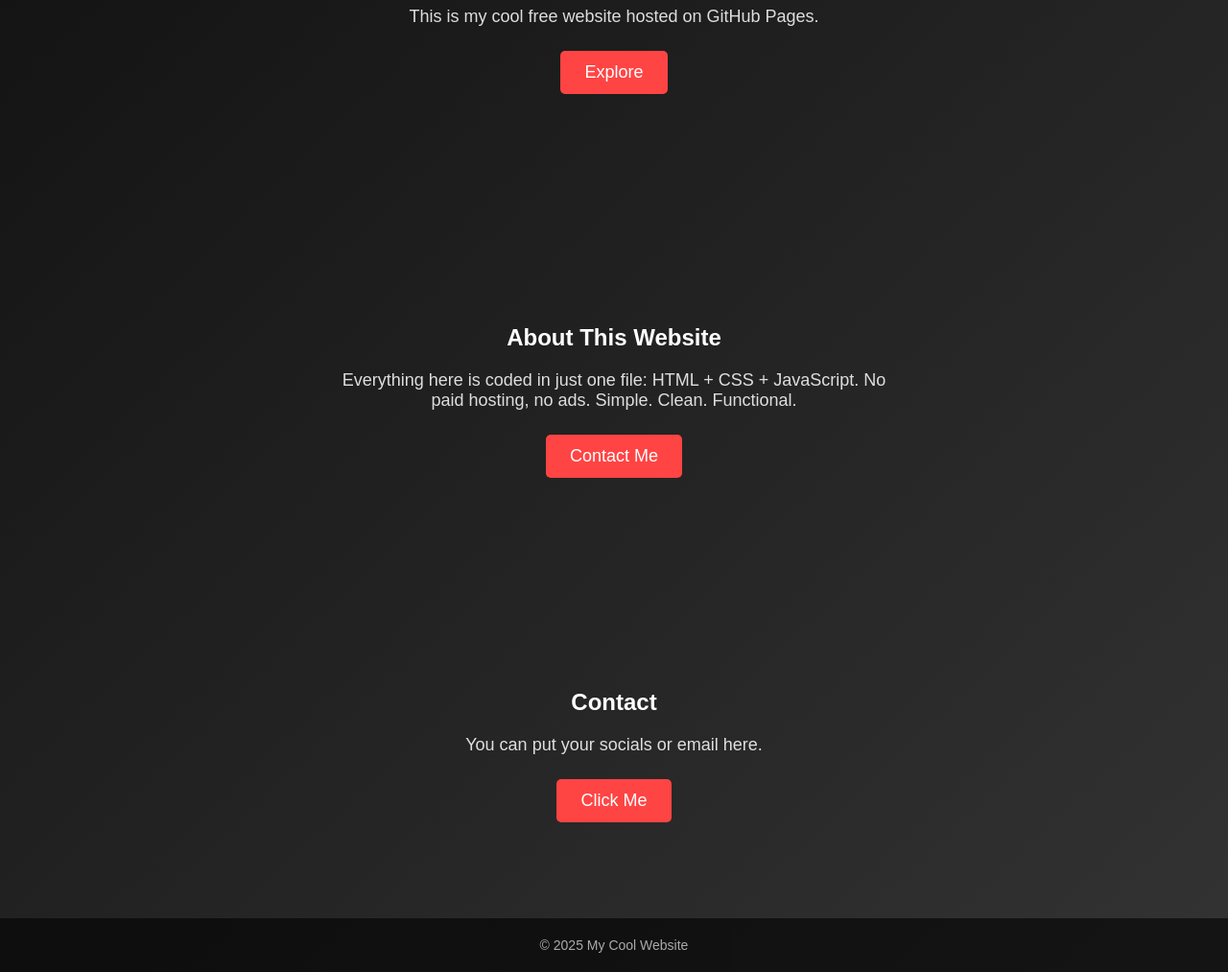
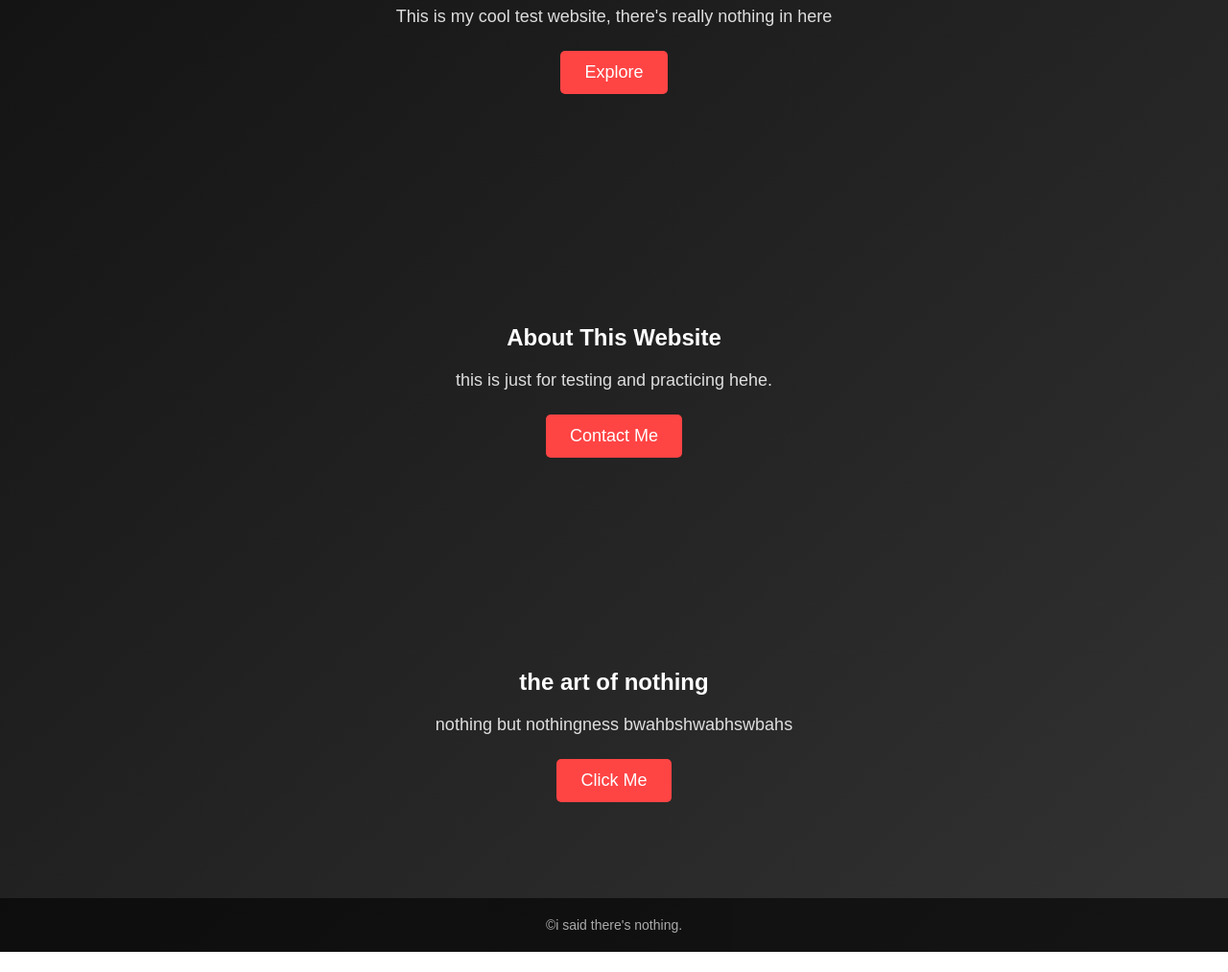
Before and after one commit to Zuqwise/zuqwise, a plain HTML site: page index.html in a window 1280 px wide. Shown: the part 210-1223 px from the top of the page at 96% size. After the commit the page ends 1202 px from the top, so only its background shows below. Drawn offline with Linux system fonts and the light colour scheme.

Commit message:
Update index.html

```diff
--- a/index.html
+++ b/index.html
@@ -70,30 +70,28 @@
 
   <header>
     <h1>Welcome</h1>
-    <p>This is my cool free website hosted on GitHub Pages.</p>
+    <p>This is my cool test website, there's really nothing in here</p>
     <a href="#about" class="btn">Explore</a>
   </header>
 
   <section id="about">
     <h2>About This Website</h2>
     <p>
-      Everything here is coded in just one file:
-      HTML + CSS + JavaScript. No paid hosting, no ads.
-      Simple. Clean. Functional.
+      this is just for testing and practicing hehe.
     </p>
     <a href="#contact" class="btn">Contact Me</a>
   </section>
 
   <section id="contact">
-    <h2>Contact</h2>
-    <p>You can put your socials or email here.</p>
-    <button class="btn" onclick="alert('Thanks for visiting!')">
+    <h2>the art of nothing</h2>
+    <p>nothing but nothingness bwahbshwabhswbahs</p>
+    <button class="btn" onclick="alert('see, nothing')">
       Click Me
     </button>
   </section>
 
   <footer>
-    © 2025 My Cool Website
+    ©i said there's nothing.
   </footer>
 
 </body>
```
